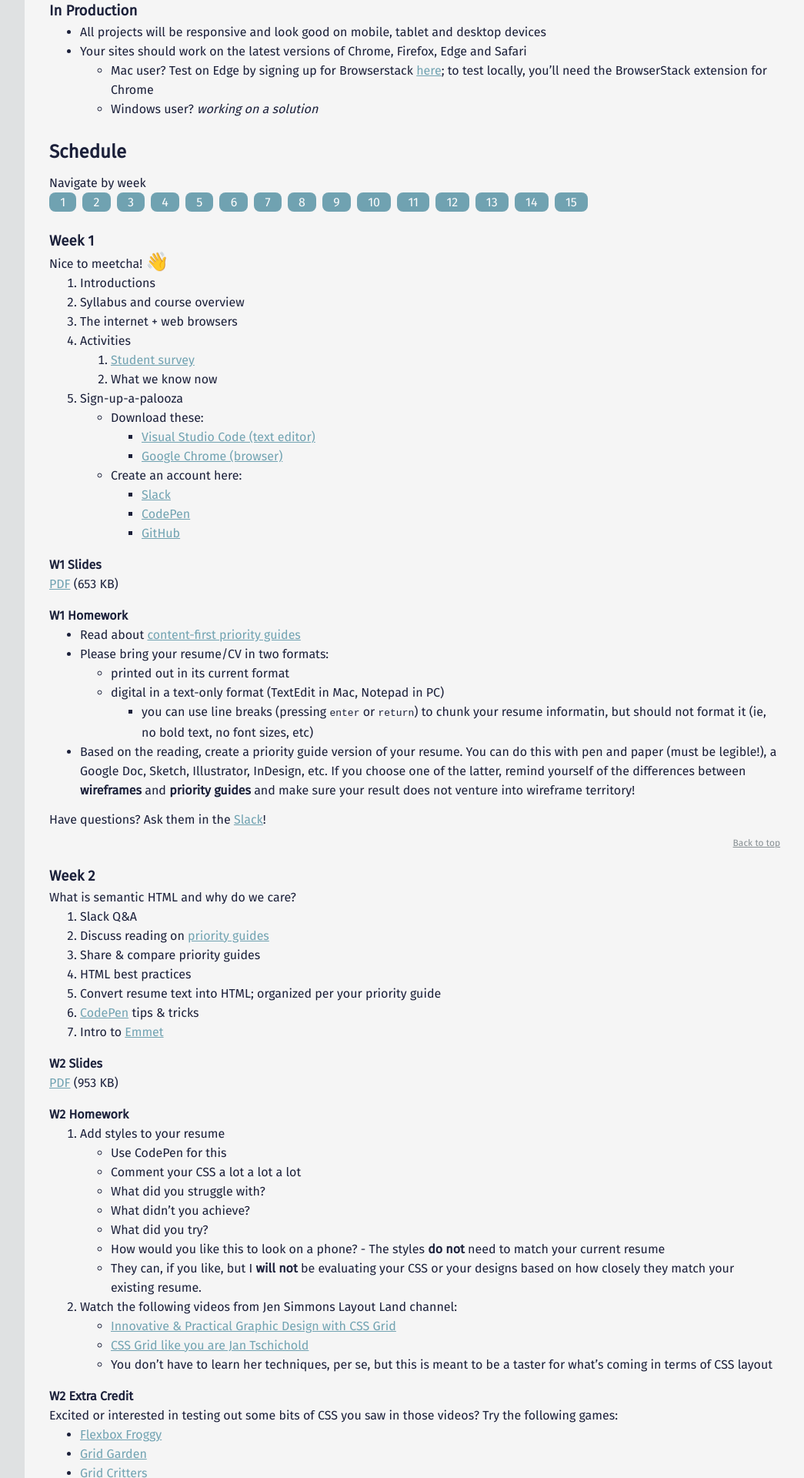
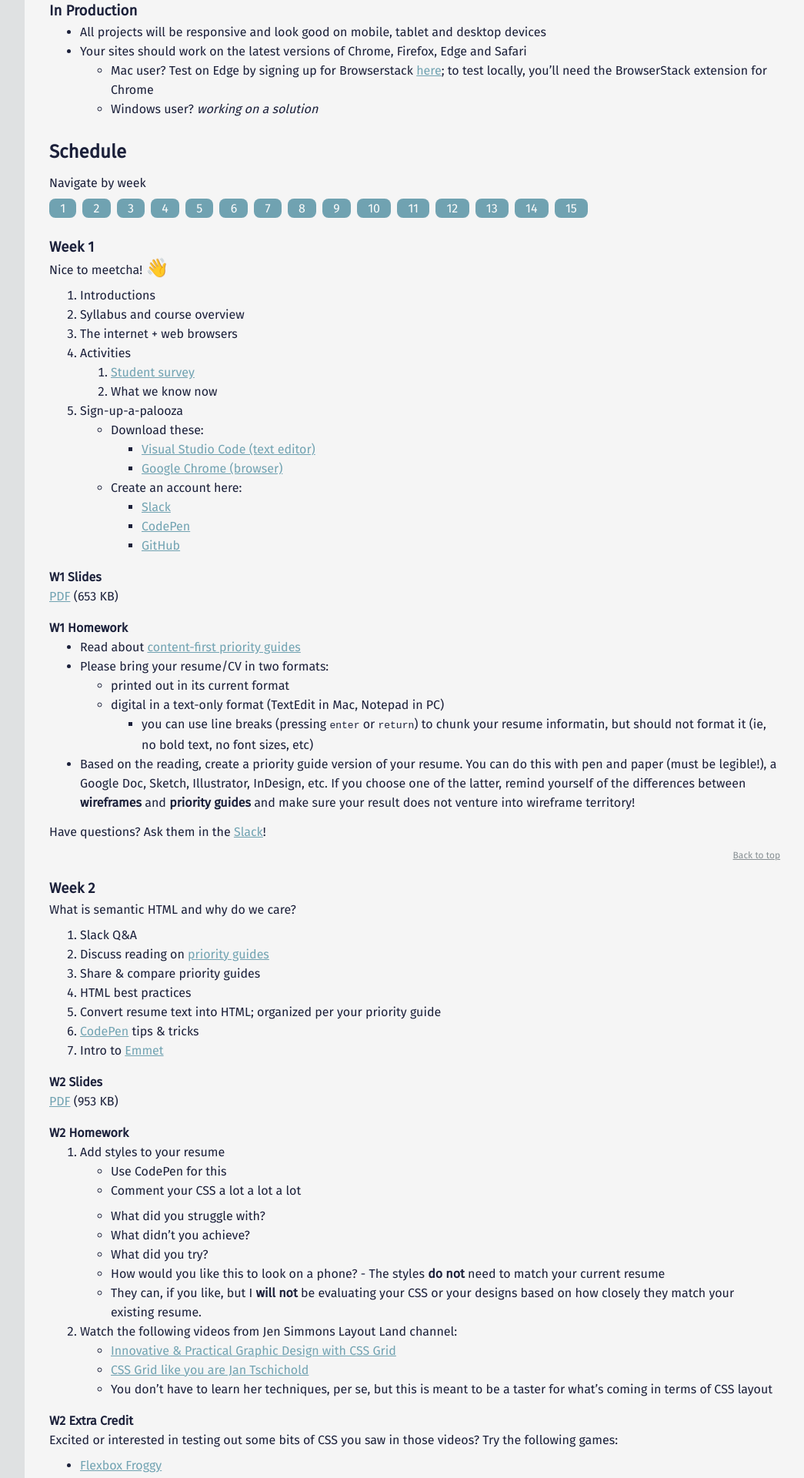
Before and after one commit to mica-web/mica-web.github.io, a Jekyll site: the page built from index.md, in a window 1280 px wide. Shown: the part 642-2562 px from the top of the page at 77% size, without its empty margins (224-1269 px from the left). Built offline with Jekyll 4.4.1, drawn with Linux system fonts in a browser that asks for light colours.

Commit message:
Updated typography styles

```diff
--- a/_sass/_typography.scss
+++ b/_sass/_typography.scss
@@ -53,5 +53,10 @@
     +h4 {
       margin-top: 1em;
     }
+
+    +ol,
+    +ul {
+      margin-top: 0.5em;
+    }
   }
 }
```
